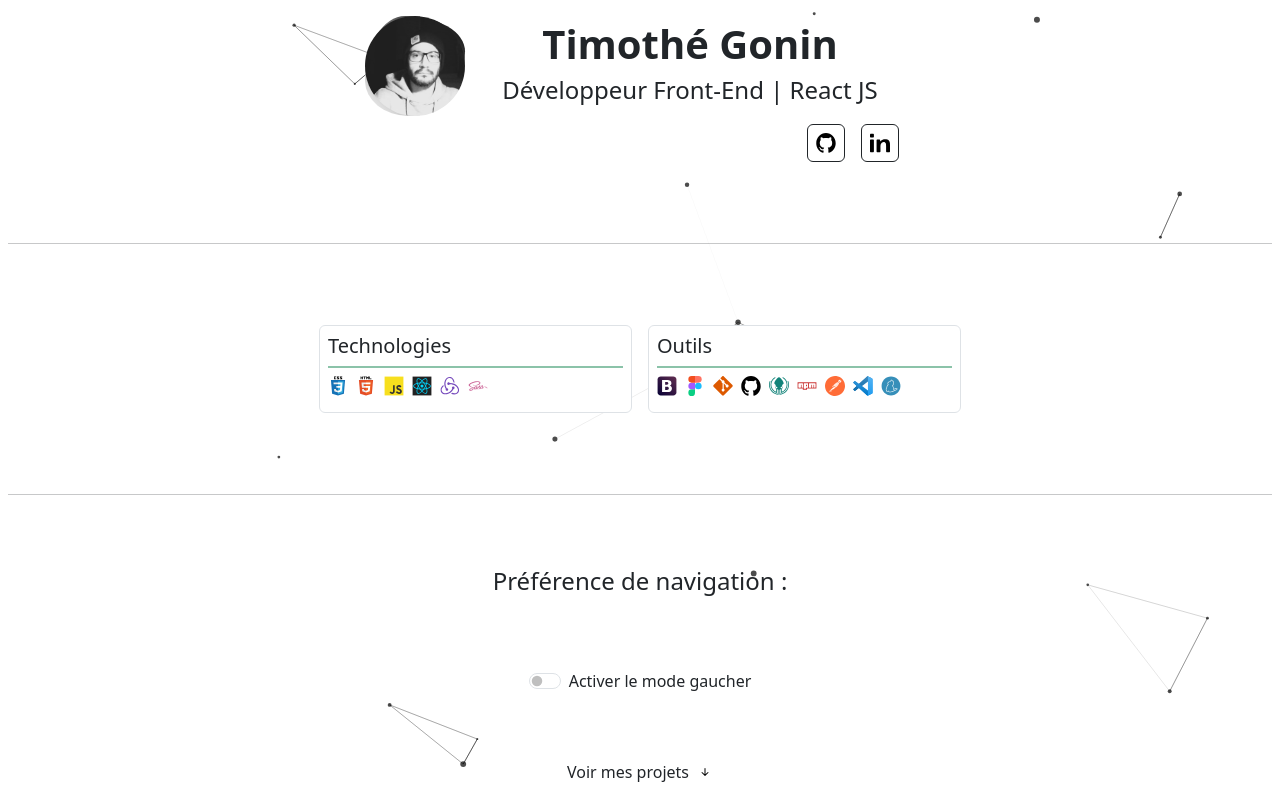
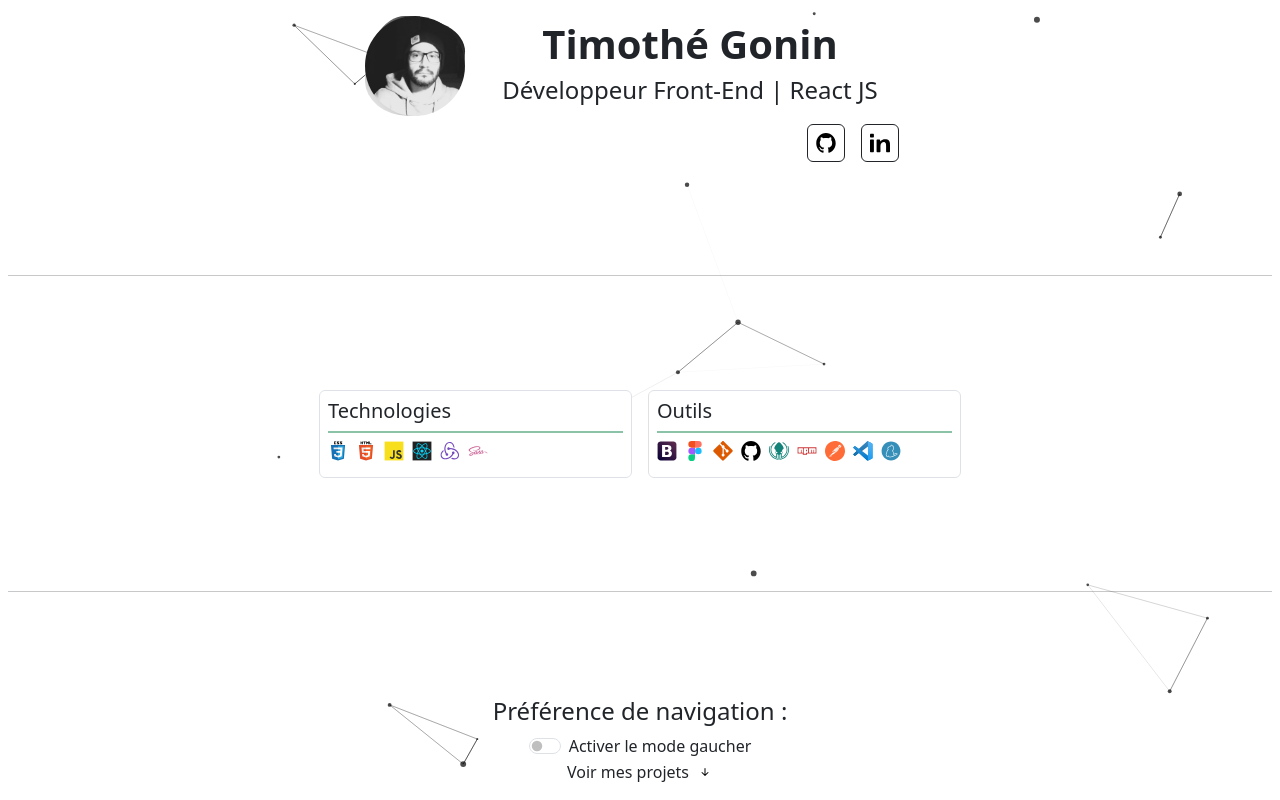
Before and after one commit to timothegonin/portfolio, a React (Create React App) app: page / in a window 1280 px wide. Shown: the top 800 px of the page. Built offline with nearby package versions, Linux system fonts and the light colour scheme.

Commit message:
💫 techStack + helper and controls

```diff
--- a/src/container/Jumbotron.jsx
+++ b/src/container/Jumbotron.jsx
@@ -42,6 +42,21 @@ const scaleUpRight = keyframes`
   }
 `;
 
+const scaleUpBottom = keyframes`
+	0% {
+    -webkit-transform: scale(0.5);
+            transform: scale(0.5);
+    -webkit-transform-origin: 50% 100%;
+            transform-origin: 50% 100%;
+  }
+  100% {
+    -webkit-transform: scale(1);
+            transform: scale(1);
+    -webkit-transform-origin: 50% 100%;
+            transform-origin: 50% 100%;
+  }
+`;
+
 const PresentationWrapper = styled(Container)`
 	max-width: 550px;
 `;
@@ -56,6 +71,11 @@ const ContactWrapper = styled(Row)`
 
 const StackIconsWrapper = styled(Container)`
 	max-width: 650px;
+	animation: ${scaleUpCenter} 0.3s cubic-bezier(0.39, 0.575, 0.565, 1) both;
+`;
+
+const JumbotronFooter = styled.div`
+	animation: ${scaleUpBottom} 0.3s cubic-bezier(0.39, 0.575, 0.565, 1) both;
 `;
 
 /*
@@ -89,12 +109,14 @@ const Jumbotron = () => {
 				<ToolIcons />
 			</StackIconsWrapper>
 			<hr className="my-2" />
+			<JumbotronFooter>
 				<Controls />
 				<Helper
 					text="Voir mes projets"
 					media={arrowDown}
 					alt="flêche vers le bas"
 				/>
+			</JumbotronFooter>
 		</div>
 	);
 };
```
Lines whose indentation alone changed are shown as unchanged.
